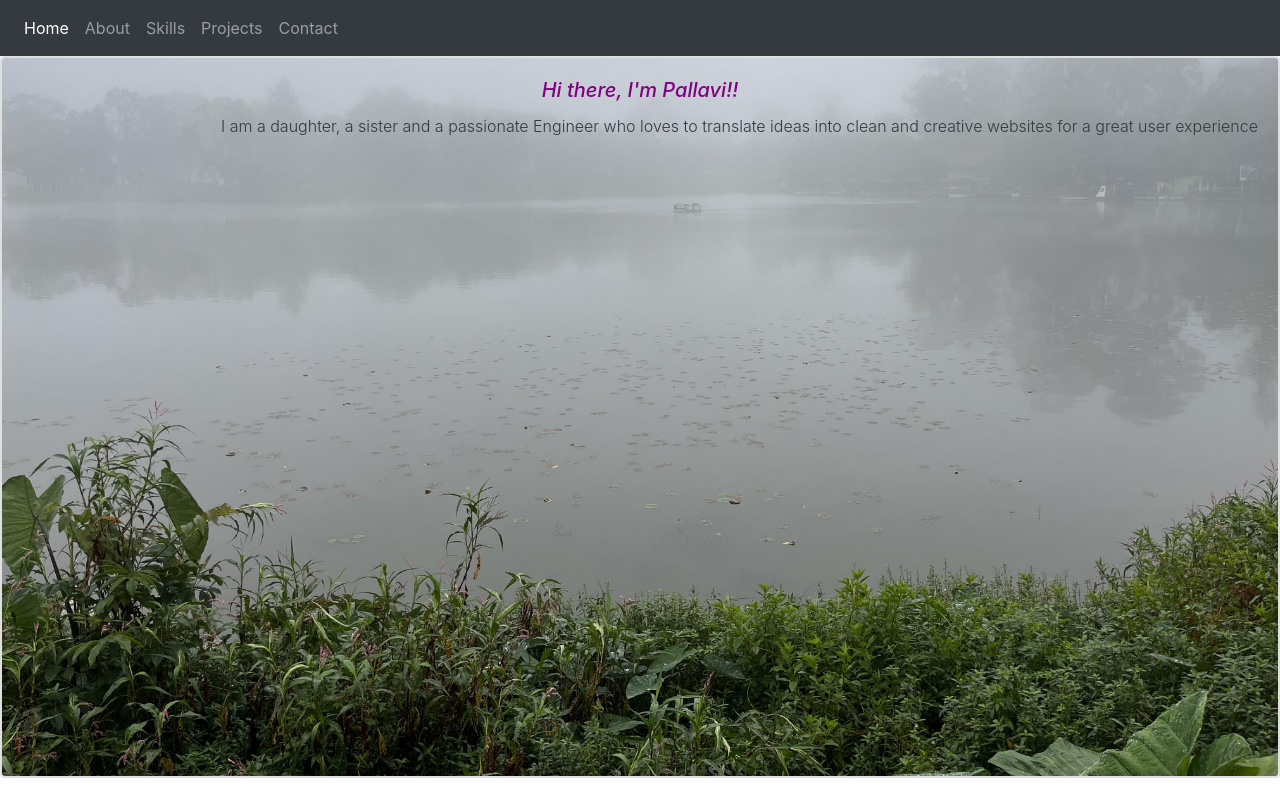
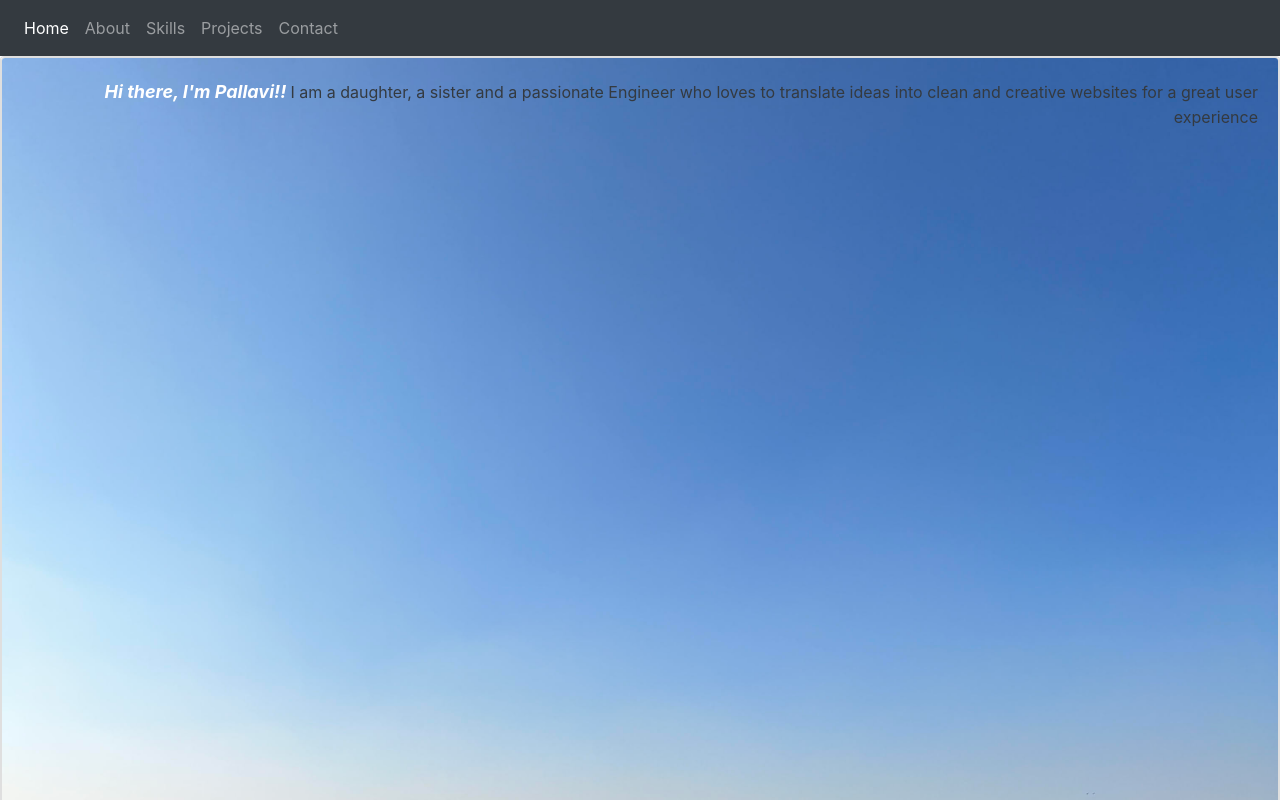
Before and after one commit to pallavi1705/AboutPallavi, a React (Create React App) app: page / in a window 1280 px wide. Shown: the top 800 px of the page. Built offline with nearby package versions, Linux system fonts and the light colour scheme.

Commit message:
final commit of Aug 15 2023

```diff
--- a/src/App.js
+++ b/src/App.js
@@ -4,6 +4,7 @@ import AboutMe from "./components/aboutMe";
 import Home from "./components/home";
 import Header from "./components/header";
 import Skills from "./components/skills";
+import Projects from "./components/projects";
 import Contact from "./components/contact";
 
 
@@ -15,6 +16,7 @@ function App() {
         <Route path="/" element={<Home />}></Route>
         <Route path="/about" element={<AboutMe />}></Route>
         <Route path="/skills" element={<Skills />}></Route>
+        <Route path="/projects" element={<Projects />}></Route>
         <Route path="/contact" element={<Contact />}></Route>
       </Routes>
     </div>
--- a/src/components/header.jsx
+++ b/src/components/header.jsx
@@ -23,7 +23,7 @@ function Header() {
               </Link>
             </li>
             <li className="nav-item">
-              <Link className="nav-link" to="/">
+              <Link className="nav-link" to="/projects">
                 Projects
               </Link>
             </li>
--- a/src/components/home.jsx
+++ b/src/components/home.jsx
@@ -11,13 +11,17 @@ function Home() {
             alt="Introduction Img"
           />
           <div className="card-img-overlay">
-            <h5
-              className="card-title font-italic text-lg-center"
-              style={{ color: "#800080" }}
-            >
-              Hi there, I'm Pallavi!!
-            </h5>
-            <p className="card-text text-lg-right font-weight-light">
+            <p className="card-text text-lg-right font-weight-normal">
+              <strong
+                style={{
+                  color: "#ffffff",
+                  fontWeight: "bold",
+                  fontStyle: "italic",
+                  fontSize: "18px",
+                }}
+              >
+                Hi there, I'm Pallavi!!{" "}
+              </strong>
               I am a daughter, a sister and a passionate Engineer who loves to
               translate ideas into clean and creative websites for a great user
               experience
--- /dev/null
+++ b/src/components/projects.jsx
@@ -0,0 +1,11 @@
+
+
+function Projects() {
+    return (
+      <div>
+       Projects
+      </div>
+    );
+  }
+
+  export default Projects;
```
Also changed, not shown: src/images/backgroundImage.jpg.
